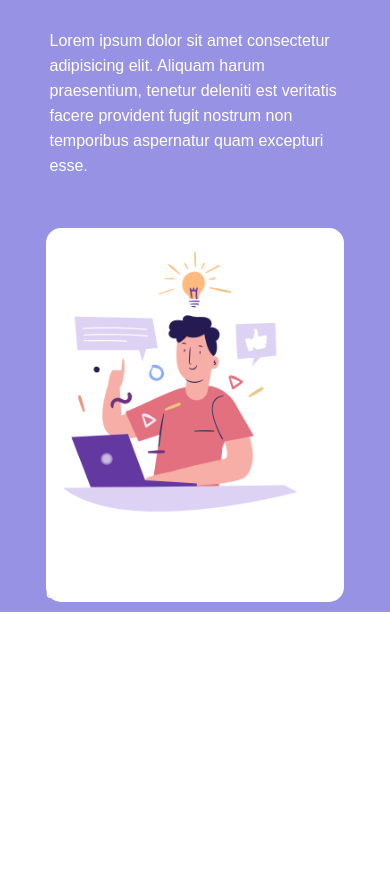
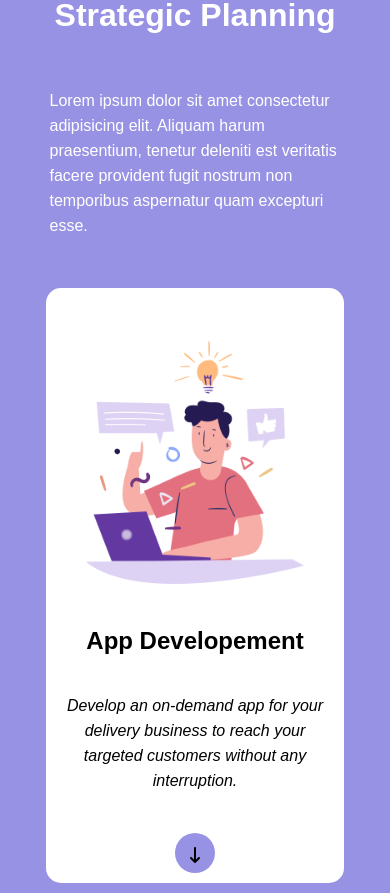
Before and after one commit to Clipper4rancione/htmlcss-responsive-layout, a plain HTML site: page index.html in a window 390 px wide. Shown: the part 2262-3155 px from the top of the page. Before the commit the page ends 2874 px from the top, so only its background shows below. Drawn offline with Linux system fonts and the light colour scheme.

Commit message:
[updt] 2nd section complete (mobile)

```diff
--- a/assets/css/style.css
+++ b/assets/css/style.css
@@ -36,6 +36,14 @@ body{
 .btn.blue{
     background-color: #0084FD;
     color: white;
+}
+.btn-cta{
+    background-color: #9792E4;
+    padding: 10px;
+    width: 40px;
+    height: 40px;
+
+    border-radius: 50%;
 }
 
 /***********HEADER*********/
@@ -108,16 +116,17 @@ header nav .burger-menu{
 /* ***********PLANNING SECTTION *********** */
 
 section.planning{
-    color: white;
     background-color: #9792E4;
 }
 .strategic-planning{
     display: flex;
     margin: 30px 0px;
+    padding: 10px;
+    color: white;
     line-height: 25px;
 }
 .planning img{
-    margin-top: 20px;
+    margin: 40px 0px;
     width: 90%;
 }
 .strategic-planning h2{
@@ -125,8 +134,19 @@ section.planning{
     margin: 60px 0px;
 }
 .app-development{
+    display: flex;
+    flex-direction: column;
+    align-items: center;
+    text-align: center;
+    line-height: 25px;
+    padding: 10px;
     border-radius: 15px 15px 15px 15px;
     background-color: white;
+}
+
+.app-development p{
+    margin: 40px 0px;
+    font-style: italic;
 }
 
 @media screen and (max-width: 480px){
@@ -152,6 +172,7 @@ section.planning{
         padding: 20px;
     }
     .app-development{
+
         width: 90%;
         margin: 0 auto;
     }
--- a/index.html
+++ b/index.html
@@ -85,8 +85,8 @@
                     <div class="app-development">
                         <img src="assets/img/planning2.png" alt="Planning2">
                         <h2>App Developement</h2>
-                        <p>Develop an on-demand app for your delivery business to reach your targeted customers without any interruption</p>
-                        <div class="btn-cta"></div>
+                        <p>Develop an on-demand app for your delivery business to reach your targeted customers without any interruption.</p>
+                        <div class="btn-cta"><i class="fa-solid fa-arrow-down-long"></i></div>
                     </div>
                 </div>
             </div>
```
